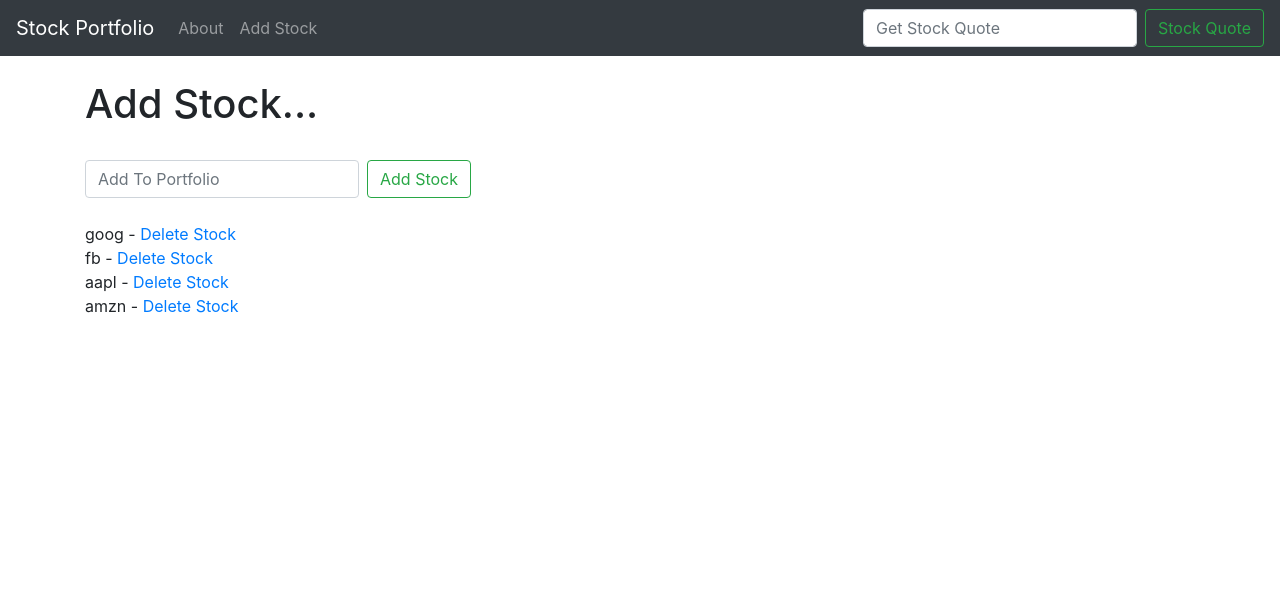
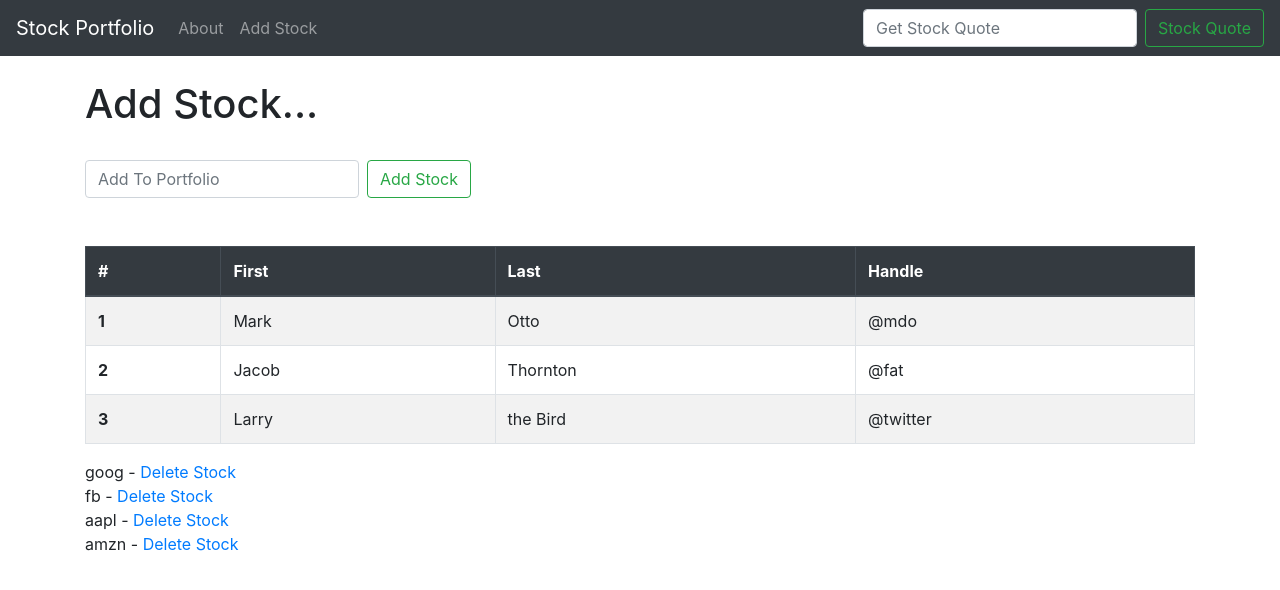
Before and after one commit to armandomcontreras/djangostock, a Django app: page /add_stock.html in a window 1280 px wide. Shown: the top 590 px of the page. Run offline with Django 5.2, Linux system fonts and the light colour scheme; data comes from the database, SQL or seed files in the repository; both versions use the stored data as it was after the commit.

Commit message:
created table and add_stock ticker

```diff
--- a/stocks/quotes/templates/add_stock.html
+++ b/stocks/quotes/templates/add_stock.html
@@ -10,7 +10,38 @@
       <button class="btn btn-outline-success my-2 my-sm-0" type="submit">Add Stock</button>
     </form>
 
-<br/>
+<br/><br/>
+
+<table class="table table-striped table-bordered table-hover">
+  <thead class="thead-dark">
+    <tr>
+      <th scope="col">#</th>
+      <th scope="col">First</th>
+      <th scope="col">Last</th>
+      <th scope="col">Handle</th>
+    </tr>
+  </thead>
+  <tbody>
+    <tr>
+      <th scope="row">1</th>
+      <td>Mark</td>
+      <td>Otto</td>
+      <td>@mdo</td>
+    </tr>
+    <tr>
+      <th scope="row">2</th>
+      <td>Jacob</td>
+      <td>Thornton</td>
+      <td>@fat</td>
+    </tr>
+    <tr>
+      <th scope="row">3</th>
+      <td>Larry</td>
+      <td>the Bird</td>
+      <td>@twitter</td>
+    </tr>
+  </tbody>
+</table>
 
 {% for item in ticker %}
     {{ item }} - <a href="{% url 'delete' item.id %}">Delete Stock</a> <br/>
--- a/stocks/quotes/templates/base.html
+++ b/stocks/quotes/templates/base.html
@@ -40,6 +40,18 @@
   <div class="container">
       <br/>
 
+      {% if messages %}
+        {% for message in messages %}
+            <div class="alert alert-warning alert-dismissible" role="alert">
+              <button class="close" data-dismiss="alert">
+                <small><sup>x</sup></small>
+              </button>
+              {{ message }}
+            </div><br/>
+        {% endfor %}
+
+    {% endif %}
+
    {% block content %}
 
    {% endblock %}
```
Also changed, not shown: stocks/db.sqlite3.
